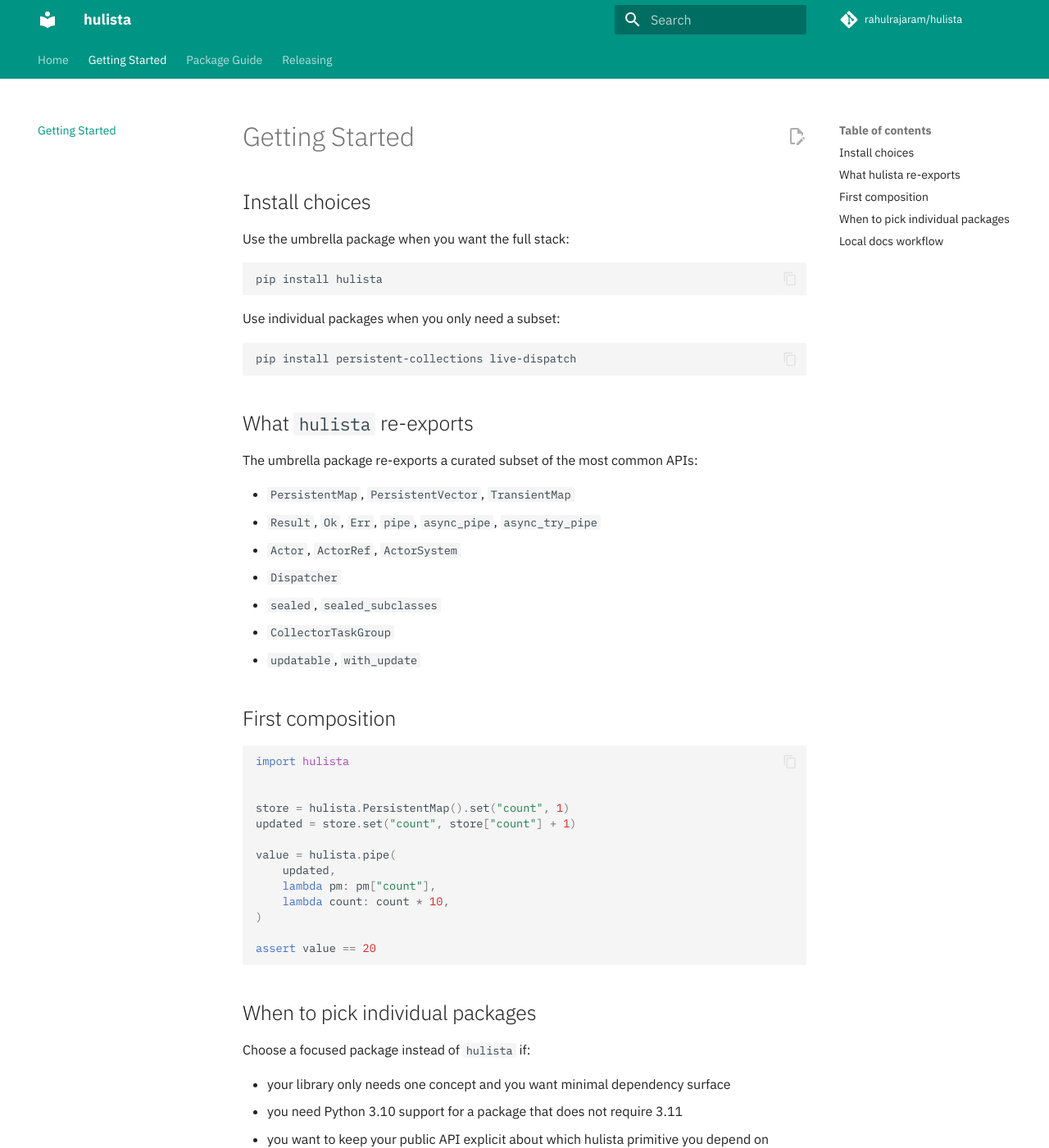
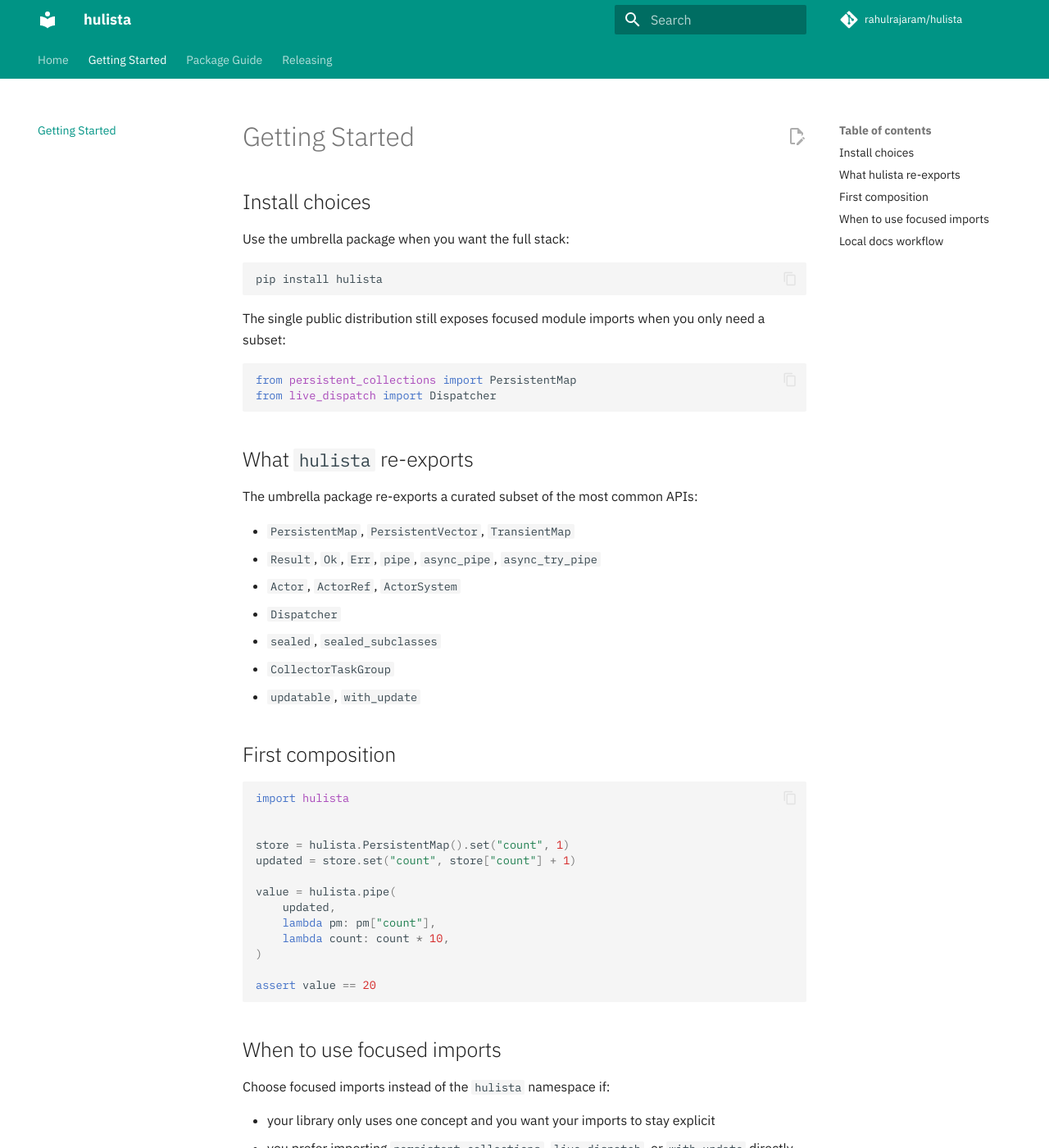
Before and after one commit to rahulrajaram/hulista, an MkDocs documentation site: the page built from docs/getting-started.md, in a window 1280 px wide and 1400 px high. Shown: the whole window at 82% size. Built offline with MkDocs 1.6.1 and Material for MkDocs 9.7.7, drawn with Linux system fonts in a browser that asks for light colours; comment, search, counter and statistics services are not loaded; some of the changed text lies outside the part shown.

Commit message:
feat(release): publish hulista as a single package

````diff
--- a/docs/getting-started.md
+++ b/docs/getting-started.md
@@ -8,10 +8,11 @@
 pip install hulista
 ```
 
-Use individual packages when you only need a subset:
+The single public distribution still exposes focused module imports when you only need a subset:
 
-```bash
-pip install persistent-collections live-dispatch
+```python
+from persistent_collections import PersistentMap
+from live_dispatch import Dispatcher
 ```
 
 ## What `hulista` re-exports
@@ -44,15 +45,15 @@
 assert value == 20
 ```
 
-## When to pick individual packages
+## When to use focused imports
 
-Choose a focused package instead of `hulista` if:
+Choose focused imports instead of the `hulista` namespace if:
 
-- your library only needs one concept and you want minimal dependency surface
-- you need Python 3.10 support for a package that does not require 3.11
+- your library only uses one concept and you want your imports to stay explicit
+- you prefer importing `persistent_collections`, `live_dispatch`, or `with_update` directly in application code
 - you want to keep your public API explicit about which hulista primitive you depend on
 
-The umbrella package itself requires Python 3.11 because some bundled packages do.
+The `hulista` distribution itself requires Python 3.11 because some bundled modules do.
 
 ## Local docs workflow
 
````
Also changed, not shown: RELEASING.md (+8 -8 lines), docs/index.md (+5 -3 lines), docs/packages.md (+2 -2 lines), docs/releasing.md (+2 -2 lines), hulista/README.md (+8 -7 lines), 6 other files.
